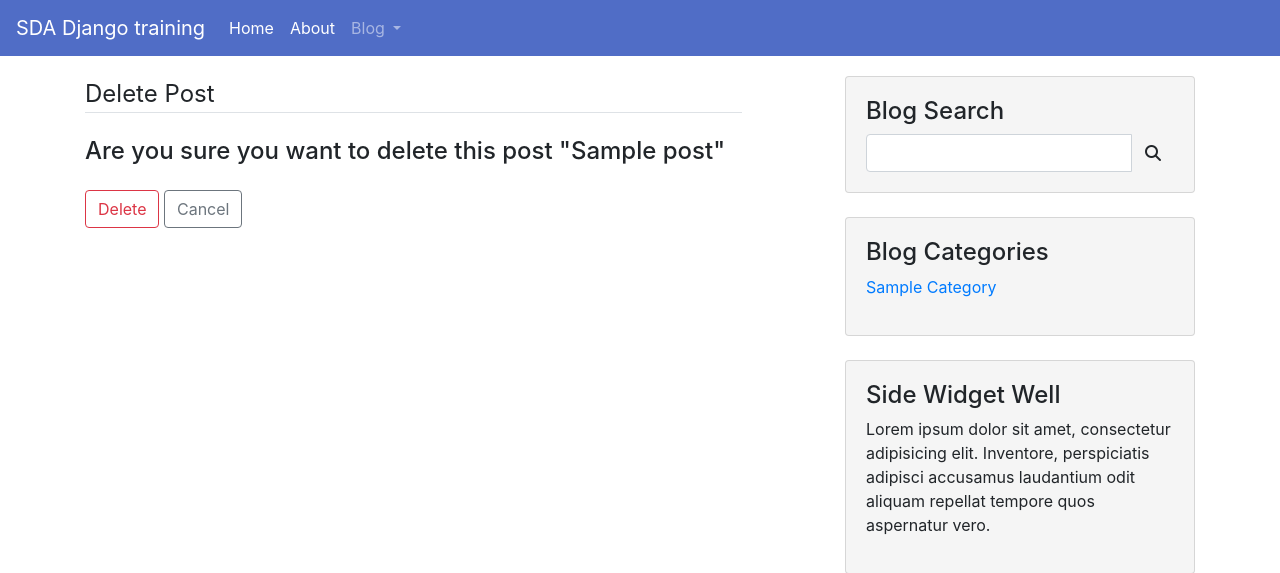
After one commit to tomekmatuszewski/SDA_Django_training, a Django app: a page that uses blog/templates/blog/post_confirm_delete.html in a window 1280 px wide. The commit adds this page. Shown: the top 573 px of the page. Run offline with Django 3.2, Linux system fonts and the light colour scheme; tables that the repository leaves empty hold one stand-in row (values such as "Sample post"); some libraries are stand-ins or nearby versions.

Commit message:
django generic delete view added

```diff
--- a/blog/templates/blog/post.html
+++ b/blog/templates/blog/post.html
@@ -26,7 +26,7 @@
                 <hr>
                 <div class="post-buttons-panel">
                     <a href="{% url 'post-update' object.slug %}" class="btn btn-danger">Update</a>
-                    <button href="#" class="btn btn-danger">Delete</button>
+                    <a href="{% url 'post-delete' object.slug %}" class="btn btn-danger">Delete</a>
                 </div>
                 <hr>
                 <!-- Blog Comments -->
--- /dev/null
+++ b/blog/templates/blog/post_confirm_delete.html
@@ -0,0 +1,17 @@
+{% extends "base.html" %}
+{% block content %}
+    <div class="content-section">
+        <form method="post">
+            {% csrf_token %}
+            <fieldset class="form-group">
+                <legend class="border-bottom mb-4">Delete Post</legend>
+                <h4>Are you sure you want to delete this post "{{ object.title }}"</h4>
+            </fieldset>
+            <div class="form-group">
+                <button class="btn btn-outline-danger" type="submit">Delete</button>
+                <a class="btn btn-outline-secondary" href="{% url 'post-list' object.category %}">Cancel</a>
+            </div>
+        </form>
+    </div>
+
+{% endblock content %}
--- a/blog/urls.py
+++ b/blog/urls.py
@@ -1,9 +1,10 @@
 from django.urls import path
-from blog.views import PostListView, PostDetailView, PostCreateView, PostUpdateView
+from blog.views import PostListView, PostDetailView, PostCreateView, PostUpdateView, PostDeleteView
 
 urlpatterns = [
     path('blog/<str:category>', PostListView.as_view(), name='post-list'),
     path('post/<slug:slug>', PostDetailView.as_view(), name='post-detail'),
     path('blog/post/new', PostCreateView.as_view(), name='post-create'),
     path('post/<slug:slug>/update', PostUpdateView.as_view(), name='post-update'),
+    path('blog/<slug:slug>/delete', PostDeleteView.as_view(), name='post-delete'),
 ]
--- a/blog/views.py
+++ b/blog/views.py
@@ -2,7 +2,7 @@
 from django.db import IntegrityError
 from django.http import HttpResponseRedirect
 from django.urls import reverse_lazy
-from django.views.generic import ListView, DetailView, CreateView, UpdateView
+from django.views.generic import ListView, DetailView, CreateView, UpdateView, DeleteView
 from blog.models import Post, Category
 from blog.forms import PostForm
 from django.utils.text import slugify
@@ -21,14 +21,12 @@
 
 
 class PostDetailView(DetailView):
-
     template_name = "blog/post.html"
     model = Post
     slug_url_kwarg = 'slug'
 
 
 class PostCreateView(CreateView):
-
     model = Post
     form_class = PostForm
 
@@ -40,7 +38,6 @@
 
 
 class PostUpdateView(UpdateView):
-
     model = Post
     form_class = PostForm
 
@@ -53,3 +50,17 @@
         if self.request.user == post.author:
             return True
         return False
+
+
+class PostDeleteView(DeleteView):
+    model = Post
+    template_name = "blog/post_confirm_delete.html"
+
+    def get_success_url(self):
+        return reverse_lazy("post-list", kwargs={"category": self.object.category})
+
+    def test_func(self):
+        post = self.get_object()
+        if self.request.user == post.author:
+            return True
+        return False
--- a/static/blog.css
+++ b/static/blog.css
@@ -15,7 +15,7 @@
 }
 
 .navbar{
-    background-color: #4e72dd;
+    background-color: #506dc6;
 }
 
 .content-section form{
```
Also changed, not shown: media/blog_pics/spr.jpg (deleted).
